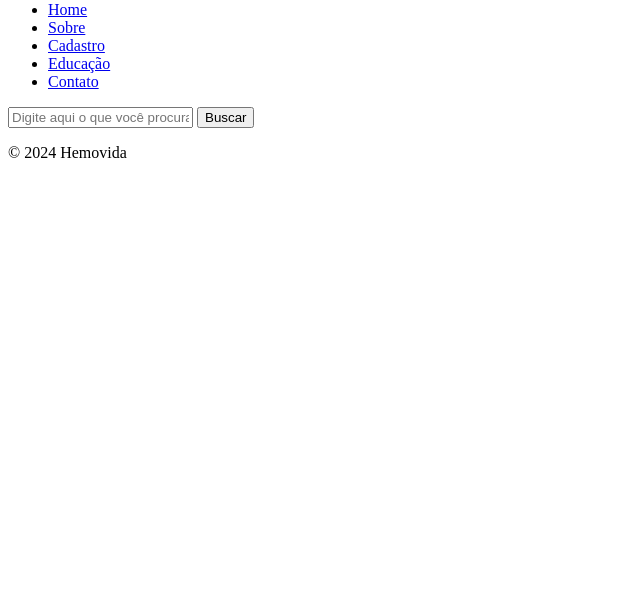
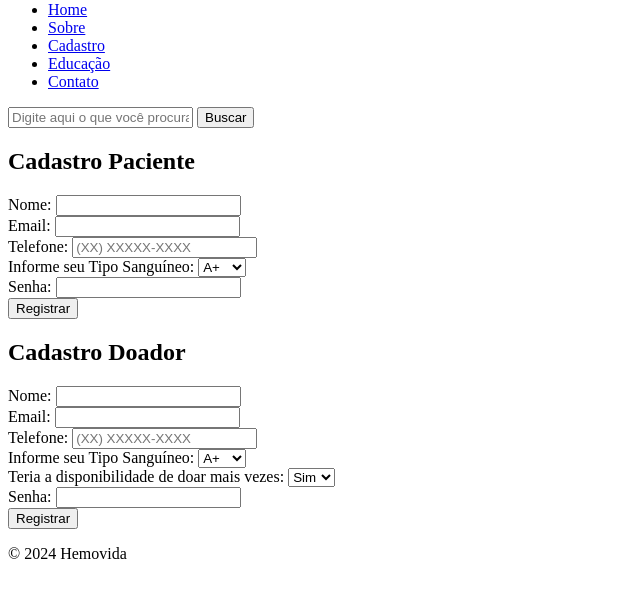
Before and after one commit to Maldazzar/Projeto_Integrador_1, a plain HTML site: page cadastro.html in a window 1280 px wide. Shown: the part 79-676 px from the top of the page, without its empty margins (0-640 px from the left). Drawn offline with Linux system fonts and the light colour scheme.

Commit message:
cadastro-html

```diff
--- a/cadastro.html
+++ b/cadastro.html
@@ -27,6 +27,81 @@
         </form>
     </main>
 
+    <form>
+        <h2>Cadastro Paciente</h2>
+        <div>
+          <label for="nomeCompleto">Nome:</label>
+          <input type="text" id="nomeCompleto" />
+        </div>
+        <div>
+          <label for="emailFornecido">Email:</label>
+          <input type="text" id="emailFornecido" />
+        </div>
+        <div>
+          <label for="numeroTelefone">Telefone:</label>
+          <input type="tel" id="numeroTelefone" placeholder="(XX) XXXXX-XXXX" />
+      </div>
+      <div>
+          <label for="TipoSangue">Informe seu Tipo Sanguíneo:</label>
+          <select id="tipoSangue">
+              <option value="a+">A+</option>
+              <option value="b+">B+</option>
+              <option value="ab+">AB+</option>
+              <option value="o+">O+</option>
+              <option value="a-">A-</option>
+              <option value="b-">B-</option>
+              <option value="ab-">AB-</option>
+              <option value="o-">O-</option>
+          </select>
+        </div>
+        <div>
+          <label for="senhaSeguranca">Senha:</label>
+          <input type="password" id="senhaSeguranca" />
+        </div>
+        <button type="submit">Registrar</button>
+      </form>
+
+      <form>
+        <h2>Cadastro Doador</h2>
+        <div>
+          <label for="nomeCompletoD">Nome:</label>
+          <input type="text" id="nomeCompletoD" />
+        </div>
+        <div>
+          <label for="emailFornecidoD">Email:</label>
+          <input type="text" id="emailFornecidoD" />
+        </div>
+        <div>
+          <label for="numeroTelefoneD">Telefone:</label>
+          <input type="tel" id="numeroTelefoneD" placeholder="(XX) XXXXX-XXXX" />
+      </div>
+      <div>
+          <label for="TipoSangueD">Informe seu Tipo Sanguíneo:</label>
+          <select id="TipoSangueD">
+              <option value="a+">A+</option>
+              <option value="b+">B+</option>
+              <option value="ab+">AB+</option>
+              <option value="o+">O+</option>
+              <option value="a-">A-</option>
+              <option value="b-">B-</option>
+              <option value="ab-">AB-</option>
+              <option value="o-">O-</option>
+          </select>
+        </div>
+        <div>
+          <label for="doarMaisVezes">Teria a disponibilidade de doar mais vezes:</label>
+          <select id="doarMaisVezes">
+              <option value="sim">Sim</option>
+              <option value="nao">Não</option>
+          </select>
+        </div>
+        <div>
+          <label for="senhaSegurancaD">Senha:</label>
+          <input type="password" id="senhaSegurancaD" />
+        </div>
+        <button type="submit">Registrar</button>
+      </form>
+
     <footer>
         <p>© 2024 Hemovida</p>
     </footer>
```
